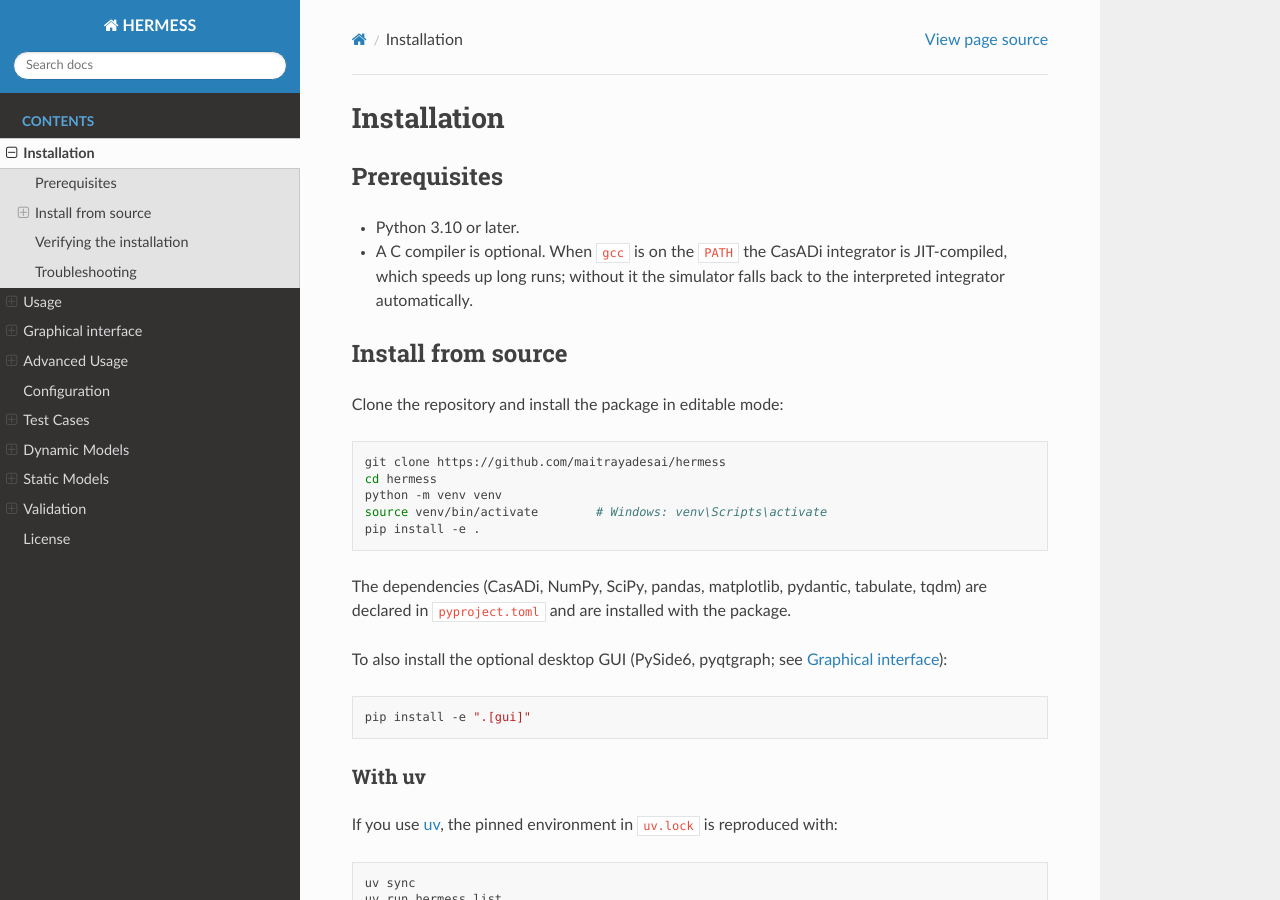
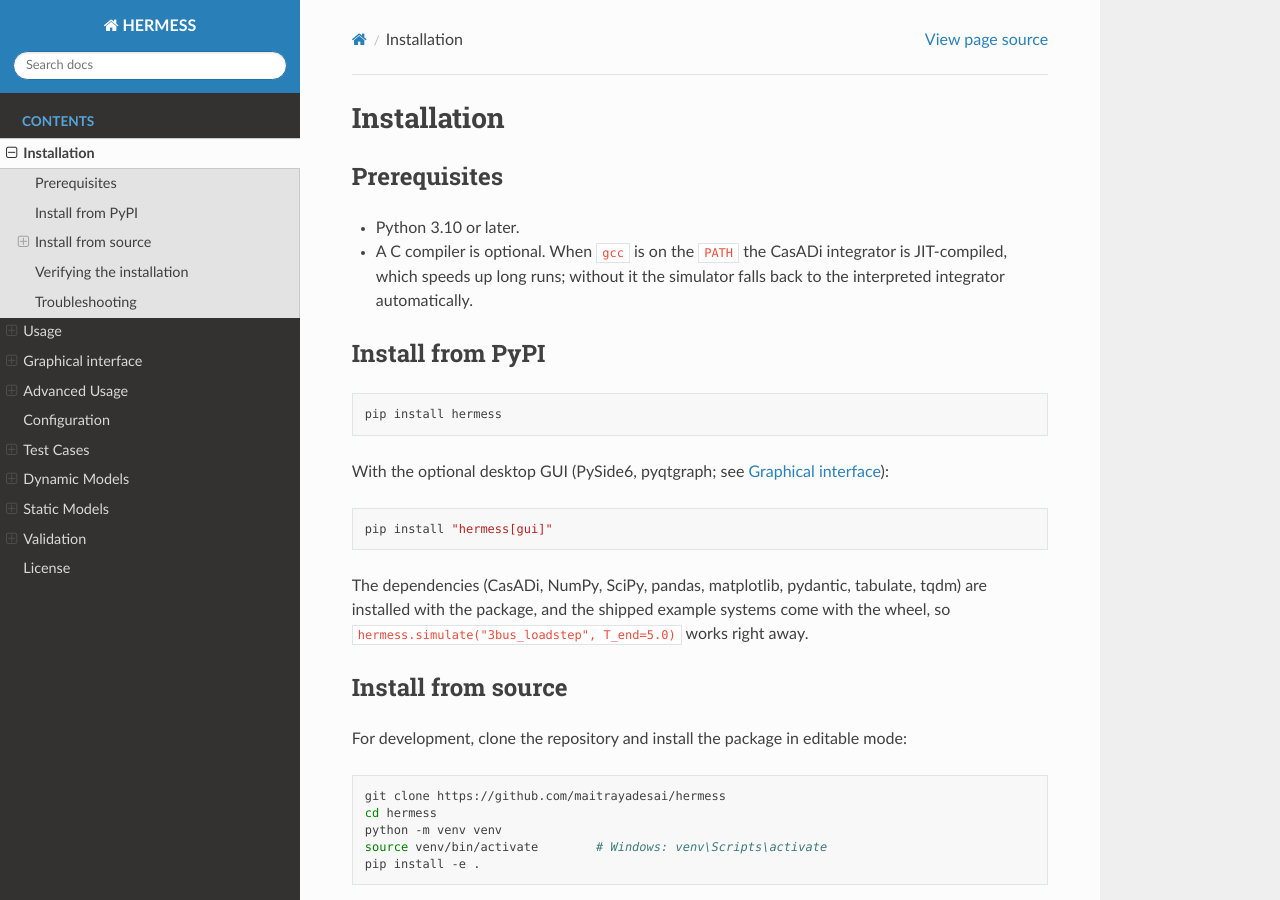
Before and after one commit to maitrayadesai/hermess, a Sphinx documentation site: the page built from docs/source/installation.rst, in a window 1280 px wide and 900 px high. Built offline with Sphinx 7.4.7 and the Read the Docs theme 3.1.0, drawn with Linux system fonts in a browser that asks for light colours.

Commit message:
Lead the installation docs with PyPI

```diff
--- a/docs/source/installation.rst
+++ b/docs/source/installation.rst
@@ -11,10 +11,27 @@ Prerequisites
   is JIT-compiled, which speeds up long runs; without it the simulator falls back
   to the interpreted integrator automatically.
 
+Install from PyPI
+-----------------
+
+.. code-block:: bash
+
+   pip install hermess
+
+With the optional desktop GUI (PySide6, pyqtgraph; see :ref:`gui`):
+
+.. code-block:: bash
+
+   pip install "hermess[gui]"
+
+The dependencies (CasADi, NumPy, SciPy, pandas, matplotlib, pydantic, tabulate,
+tqdm) are installed with the package, and the shipped example systems come with
+the wheel, so ``hermess.simulate("3bus_loadstep", T_end=5.0)`` works right away.
+
 Install from source
 -------------------
 
-Clone the repository and install the package in editable mode:
+For development, clone the repository and install the package in editable mode:
 
 .. code-block:: bash
 
```
Also changed, not shown: README.md (+15 -4 lines).
